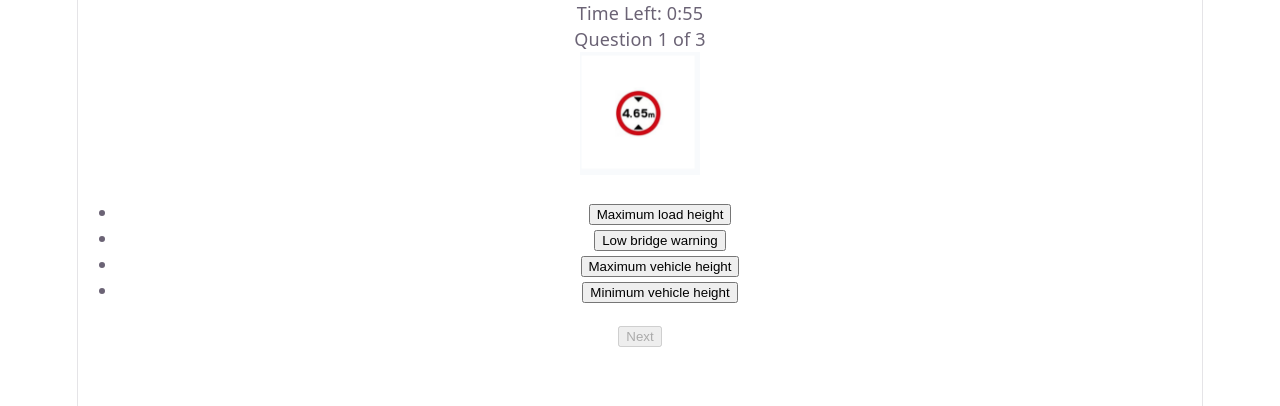
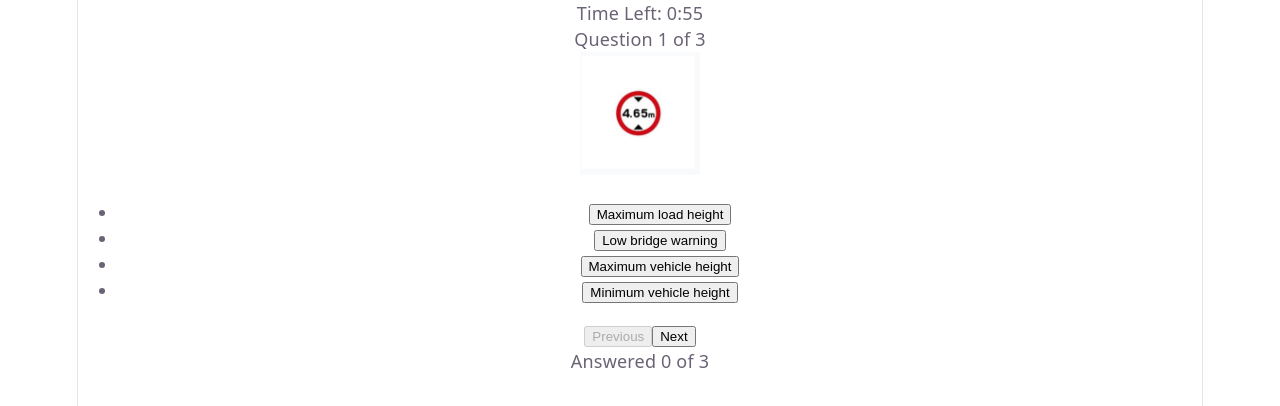
Before and after one commit to Dmitriko15/road-signs-quiz, a React (Vite) app in the folder road-signs-quiz/: page /demo in a window 1280 px wide. Shown: the top 406 px of the page. Built offline with nearby package versions, Linux system fonts and the light colour scheme.

Commit message:
Added Next/Prev/Submit buttons in useExam/Exam and Demo pages

```diff
--- a/road-signs-quiz/src/attempt/Demo.jsx
+++ b/road-signs-quiz/src/attempt/Demo.jsx
@@ -14,9 +14,23 @@ function formatTime(seconds) {
 
 function DemoRun({ onRetry }) {
   const {
-    currentQuestion, currentIndex, total, isLastQuestion,
-    selectedIndex, answers, score, isFinished, timeLeft, selectAnswer, next
-  } = useQuiz(QUESTION_COUNT, TIME_LIMIT_SECONDS)
+      quizQuestions,
+      currentQuestion,
+      currentIndex,
+      total,
+      isFirstQuestion,
+      isLastQuestion,
+      selectedIndex,
+      answers,
+      answeredCount,
+      score,
+      isFinished,
+      timeLeft,
+      selectAnswer,
+      goNext,
+      goPrevious,
+      submit
+   } = useQuiz(QUESTION_COUNT, TIME_LIMIT_SECONDS)
 
   if (isFinished) {
     return (
@@ -55,9 +69,13 @@ function DemoRun({ onRetry }) {
           </li>
         ))}
       </ul>
-      <button onClick={next} disabled={selectedIndex === null}>
-        {isLastQuestion ? 'Finish' : 'Next'}
-      </button>
+      <button onClick={goPrevious} disabled={isFirstQuestion}>Previous</button>
+      {isLastQuestion ? (
+        <button onClick={submit}>Submit</button>
+      ) : (
+        <button onClick={goNext}>Next</button>
+      )}
+      <p>Answered {answeredCount} of {total}</p>
     </div>
   )
 }
--- a/road-signs-quiz/src/hooks/useQuiz.js
+++ b/road-signs-quiz/src/hooks/useQuiz.js
@@ -20,21 +20,29 @@ function useQuiz(questionCount, timeLimitSeconds){
     const[quizQuestions] = useState(() =>
         shuffle(questions).slice(0, questionCount).map(shuffleQuestion)
     )
-    const [currentIndex, setCurrentIndex] = useState(0)
-    const [ selectedIndex, setSelectedIndex ] = useState(null)
-    const [ answers, setAnswers ] = useState([])
+    const [ currentIndex, setCurrentIndex ] = useState(0)
+    const [ pickedById, setPickedById ] = useState({})
+    const [ submitted, setSubmitted ] = useState(false)
     const [ timeLeft, setTimeLeft ] = useState(timeLimitSeconds)
     const [ endTime ] = useState(() => Date.now() + timeLimitSeconds * 1000)
 
     const currentQuestion = quizQuestions[currentIndex]
+    const isFirstQuestion = currentIndex === 0
     const isLastQuestion = currentIndex === quizQuestions.length-1
-    const score = answers.filter(answer => answer.correct).length
-    const isFinished = answers.length === quizQuestions.length || timeLeft === 0
+    const selectedIndex = pickedById[currentQuestion.id] ?? null
+    const isFinished = submitted || timeLeft === 0
 
     const results = quizQuestions.map(question => {
-        const given = answers.find(answer => answer.questionId == question.id)
-        return given ?? { questionId: question.id, selectedIndex: null, correct: false }
+        const picked = pickedById[question.id] ?? null
+        return {
+            questionId: question.id,
+            selectedIndex: picked,
+            correct: picked !== null && picked === question.correctAnswer
+        }
     })
+
+    const score = results.filter(result => result.correct).length
+    const answeredCount = Object.keys(pickedById).length
 
     useEffect(() => {
         if(isFinished) return
@@ -48,24 +56,21 @@ function useQuiz(questionCount, timeLimitSeconds){
 
     function selectAnswer(index) {
         if (isFinished) return
-        setSelectedIndex(index)
+        setPickedById(prev => ({...prev, [currentQuestion.id]: index}))
     }
 
-    function next() {
-        if(selectedIndex === null || isFinished) return
+    function goNext() {
+        if (isLastQuestion || isFinished) return
+        setCurrentIndex(prev => prev+1)
+    }
 
-        const answer = {
-            questionId: currentQuestion.id,
-            selectedIndex,
-            correct: selectedIndex === currentQuestion.correctAnswer
-        }
+    function goPrevious() {
+        if (isFirstQuestion || isFinished) return
+        setCurrentIndex(prev => prev-1)
+    }
 
-        setAnswers(prev => [...prev, answer])
-        setSelectedIndex(null)
-
-        if(!isLastQuestion){
-            setCurrentIndex(prev => prev+1)
-        }
+    function submit() {
+        setSubmitted(true)
     }
 
     return {
@@ -73,14 +78,18 @@ function useQuiz(questionCount, timeLimitSeconds){
         currentQuestion,
         currentIndex,
         total: quizQuestions.length,
+        isFirstQuestion,
         isLastQuestion,
         selectedIndex,
         answers: results,
+        answeredCount,
         score,
         isFinished,
         timeLeft,
         selectAnswer,
-        next
+        goNext,
+        goPrevious,
+        submit
     }
 }
 
--- a/road-signs-quiz/src/pages/Exam.jsx
+++ b/road-signs-quiz/src/pages/Exam.jsx
@@ -19,7 +19,22 @@ function formatTime(seconds) {
 function ExamRun({ onRetry }) {
    const { setUser } = useAuth()
    const {
-      quizQuestions, currentQuestion, currentIndex, total, isLastQuestion, selectedIndex, answers, score, isFinished, timeLeft, selectAnswer, next
+      quizQuestions,
+      currentQuestion,
+      currentIndex,
+      total,
+      isFirstQuestion,
+      isLastQuestion,
+      selectedIndex,
+      answers,
+      answeredCount,
+      score,
+      isFinished,
+      timeLeft,
+      selectAnswer,
+      goNext,
+      goPrevious,
+      submit
    } = useQuiz(QUESTION_COUNT, TIME_LIMIT_SECONDS)
 
    const hasSaved = useRef(false)
@@ -72,9 +87,13 @@ function ExamRun({ onRetry }) {
                </li>
             ))}
          </ul>
-         <button onClick={next} disabled={selectedIndex === null}>
-            {isLastQuestion ? 'Finish' : 'Next'}
-         </button>
+         <button onClick={goPrevious} disabled={isFirstQuestion}>Previous</button>
+         {isLastQuestion ? (
+            <button onClick={submit}>Submit</button>
+         ) : (
+            <button onClick={goNext}>Next</button>
+         )}
+         <p>Answered {answeredCount} of {total}</p>
       </div>
   )
 }
```
